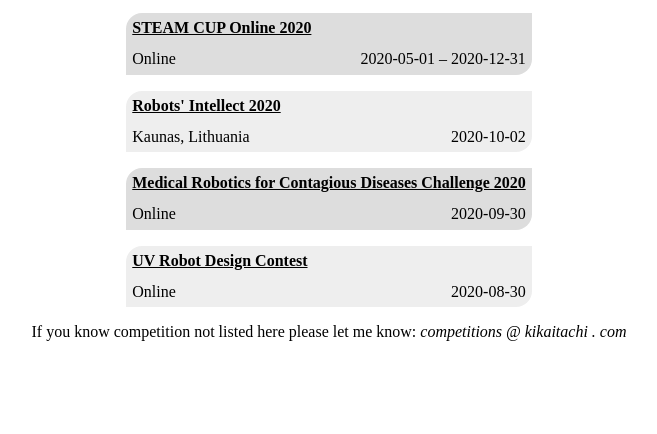
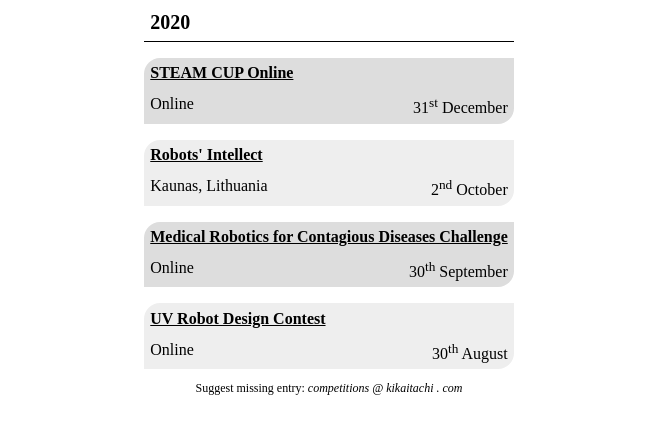
Before and after one commit to kikaitachi/robot-competitions, a plain HTML site: page docs/index.html in a window 1280 px wide. Shown: the part 66-500 px from the top of the page, without its empty margins (311-968 px from the left). Drawn offline with Linux system fonts and the light colour scheme.

Commit message:
Split entries by year

```diff
--- a/docs/index.html
+++ b/docs/index.html
@@ -19,6 +19,7 @@
 h2 {
 	font-size: 100%;
 	font-style: italic;
+	margin-bottom: 0.5rem;
 }
 
 a {
@@ -49,6 +50,12 @@
 	border-radius: 1rem 0 0 0;
 }
 
+.year {
+	font-size: 125%;
+	font-weight: bold;
+	border-bottom: 1px solid black;
+}
+
 .even {
 	background: #DDD;
 }
@@ -60,19 +67,42 @@
 .gap {
 	line-height: 0.2rem;
 }
+
+.footer {
+	font-size: 75%;
+}
 </style>
 </head>
 <body>
 <h1>Robot competitions</h1>
 <h2>List of future, ongoing and past robot competitions</h2>
 <table id="list"></table>
-<p>If you know competition not listed here please let me know: <i>competitions @ kikaitachi . com</i></p>
+<p class="footer">Suggest missing entry: <i>competitions @ kikaitachi . com</i></p>
 <script>
+const months = ['January', 'February', 'March', 'April', 'May', 'June', 'July', 'August', 'September', 'October', 'November', 'December'];
+
+const formatDate = (date) => {
+	const day = date.substring(8);
+	const month = date.substring(5, 7) - 1;
+	return new Number(day) + '<sup>' + (['01', '21', '31'].includes(day) ? 'st': ['02', '22'].includes(day) ? 'nd' : 'th') + '</sup> ' + months[month];
+};
+
 fetch('list.json')
 	.then(response => response.json())
 	.then(data => {
 		const list = document.getElementById('list');
+		var last_year = -1;
 		for (var i = 0; i < data.length; i++) {
+			const year = data[i].endDate.substring(0, 4);
+			if (last_year !== year) {
+				last_year = year;
+
+				const yearLine = document.createElement('tr');
+				yearLine.className = 'year';
+				yearLine.innerHTML = '<td colspan="2">' + year + '</td>';
+				list.appendChild(yearLine);
+			}
+
 			const line0 = document.createElement('tr');
 			line0.className = 'gap';
 			line0.innerHTML = '<td colspan="2">&nbsp;</td>';
@@ -86,7 +116,7 @@
 
 			const line2 = document.createElement('tr');
 			line2.className = className;
-			line2.innerHTML = '<td>' + data[i].location + '</td><td>' + (data[i].startDate ? data[i].startDate + ' ‒ ' : '') + data[i].endDate + '</td>';
+			line2.innerHTML = '<td>' + data[i].location + '</td><td>' + formatDate(data[i].endDate) + '</td>';
 			list.appendChild(line2);
 		}
 	});
--- a/docs/list.json
+++ b/docs/list.json
@@ -1,19 +1,19 @@
 [
 	{
-		"name": "STEAM CUP Online 2020",
+		"name": "STEAM CUP Online",
 		"url": "http://www.steamcup.org/en/model/page.php?co_id=online",
 		"location": "Online",
 		"startDate": "2020-05-01",
 		"endDate": "2020-12-31"
 	},
 	{
-		"name": "Robots' Intellect 2020",
+		"name": "Robots' Intellect",
 		"url": "http://www.robotsintellect.com/en/",
 		"location": "Kaunas, Lithuania",
 		"endDate": "2020-10-02"
 	},
 	{
-		"name": "Medical Robotics for Contagious Diseases Challenge 2020",
+		"name": "Medical Robotics for Contagious Diseases Challenge",
 		"url": "https://www.ukras.org/robotics-week/challenges/medical-robotics-for-contagious-diseases-challenge-2020/",
 		"location": "Online",
 		"endDate": "2020-09-30",
```
